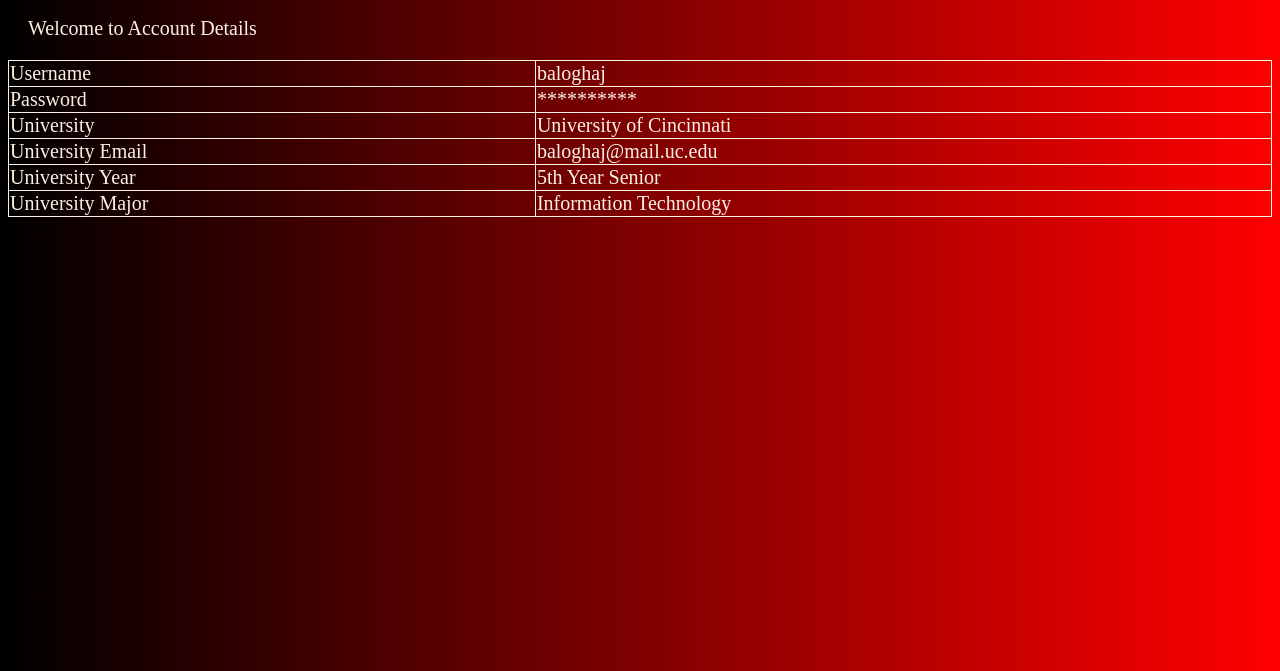
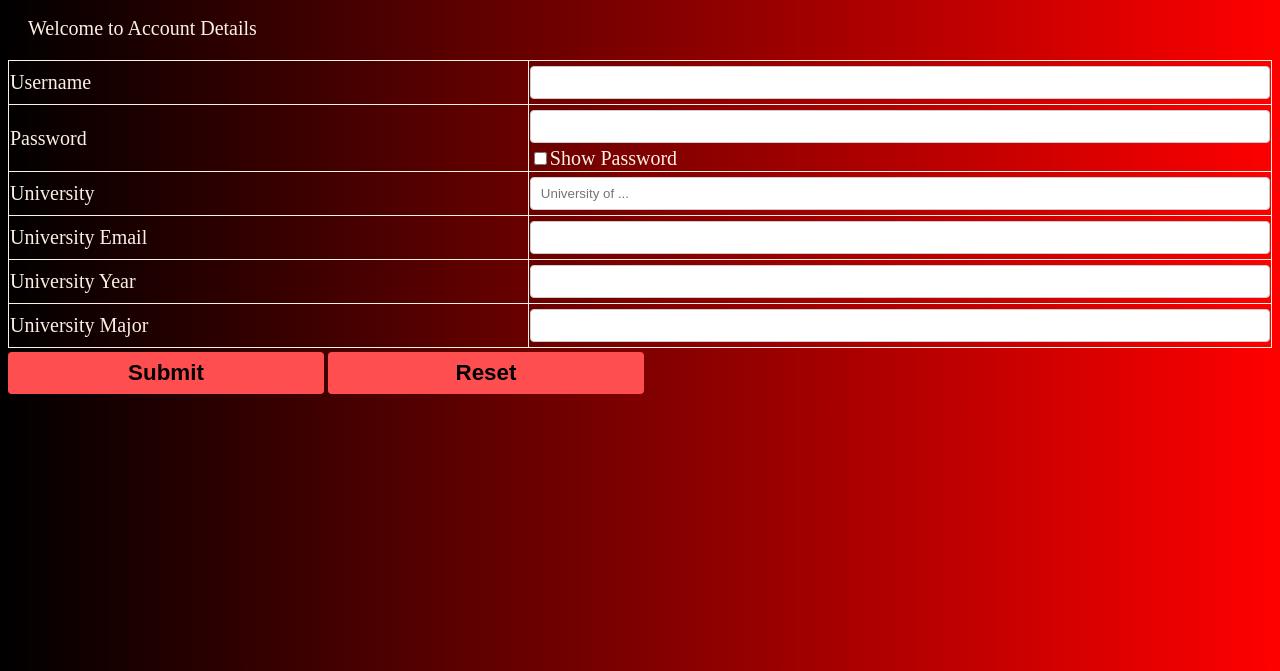
Before and after one commit to AlexBalogh1933/ClassChatWebsite, a plain HTML site: page html/account.html in a window 1280 px wide. Shown: the part 129-800 px from the top of the page. Drawn offline with Linux system fonts and the light colour scheme.

Commit message:
Added to account details

```diff
--- a/html/account.html
+++ b/html/account.html
@@ -8,7 +8,7 @@
     </head>
     <body>
         <header>
-            <li class="account"><a href="html/account.html">Account</a></li>
+            <li class="account"><a href="account.html">Account</a></li>
         </header>
         <h1>ClassChat</h1>
         <main id="home">
@@ -21,32 +21,80 @@
                 Welcome to Account Details
             </p>
             <p class="accountDetails">
-                <table class="detailsList">
+                <form>
+                    <table class="detailsList">
                     <tr>
                         <td>Username</td>
-                        <td>baloghaj</td>
+                        <td>
+                            <input type="text" id="username" name="username"><br>
+                        </td>
                     </tr>
                     <tr>
                         <td>Password</td>
-                        <td>**********</td>
+                        <td>
+                            <input type="password" id="passwordID" name="password"><br>
+                            <input type="checkbox" id="showPasswordCB" onclick="showPassword()">Show Password
+                        </td>
                     </tr>
                     <tr>
                         <td>University</td>
-                        <td>University of Cincinnati</td>
+                        <td>
+                            <input type="text" id="university" name="university" placeholder="University of ..."><br>
+                        </td>
                     </tr>
                     <tr>
                         <td>University Email</td>
-                        <td>baloghaj@mail.uc.edu</td>
+                        <td>
+                            <input type="email" id="email" name="email"><br>
+                        </td>
                     </tr>
                     <tr>
                         <td>University Year</td>
-                        <td>5th Year Senior</td>
+                        <td>
+                            <input type="text" id="class" name="class"><br>
+                        </td>
                     </tr>
                     <tr>
                         <td>University Major</td>
-                        <td>Information Technology</td>
+                        <td><input type="text" id="class" name="class"><br></td>
                     </tr>
                 </table>
+                <input type="submit" value="Submit" onclick="validateEmail()">
+                <input type="reset" value="Reset">
+                </form>
             </p>
         </main>
     </body>
+
+    <script>
+        function showPassword()
+        {
+            var x = document.getElementById("passwordID");
+            if (x.type === "password")
+            {
+                x.type = "text";
+            }
+            else
+            {
+                x.type = "password";
+            }
+        }
+        function validateEmail()
+        {
+            event.preventDefault();
+
+            var emailInput = document.getElementById('email');
+            var email = emailInput.value.trim();
+
+            // Regular expression to check if the email ends with .edu
+            var eduPattern = /.edu$/;
+
+            if (eduPattern.test(email))
+            {
+            }
+            else
+            {
+                alert('Invalid email address. Please enter a valid .edu email.');
+            }
+        }
+    </script>
--- a/main.css
+++ b/main.css
@@ -102,4 +102,63 @@ td {
     margin: 10px;
 }
 
-/* Photo CSS */
+/* Form CSS */
+input[type=text], select {
+    width: 100%;
+    padding: 8px 10px;
+    margin: 4px 0;
+    display: inline-block;
+    border: 1px solid #ccc;
+    border-radius: 4px;
+    box-sizing: border-box;
+}
+input[type=password], select {
+    width: 100%;
+    padding: 8px 10px;
+    margin: 4px 0;
+    display: inline-block;
+    border: 1px solid #ccc;
+    border-radius: 4px;
+    box-sizing: border-box;
+}
+input[type=email], select {
+    width: 100%;
+    padding: 8px 10px;
+    margin: 4px 0;
+    display: inline-block;
+    border: 1px solid #ccc;
+    border-radius: 4px;
+    box-sizing: border-box;
+}
+input[type=submit] {
+    width: 25%;
+    background-color: #FF4E50;
+    color: black;
+    padding: 8px 10px;
+    margin: 4px 0;
+    border: none;
+    border-radius: 4px;
+    cursor: pointer;
+    font-weight: bold;
+    font-size: 1.4em;
+    display: inline-block;
+}
+input[type=reset] {
+    width: 25%;
+    background-color: #FF4E50;
+    color: black;
+    padding: 8px 10px;
+    margin: 4px 0;
+    border: none;
+    border-radius: 4px;
+    cursor: pointer;
+    font-weight: bold;
+    font-size: 1.4em;
+    display: inline-block;
+}
+input[type=submit]:hover {
+    background-color: #FF8183;
+}
+input[type=reset]:hover {
+    background-color: #FF8183;
+}
```
